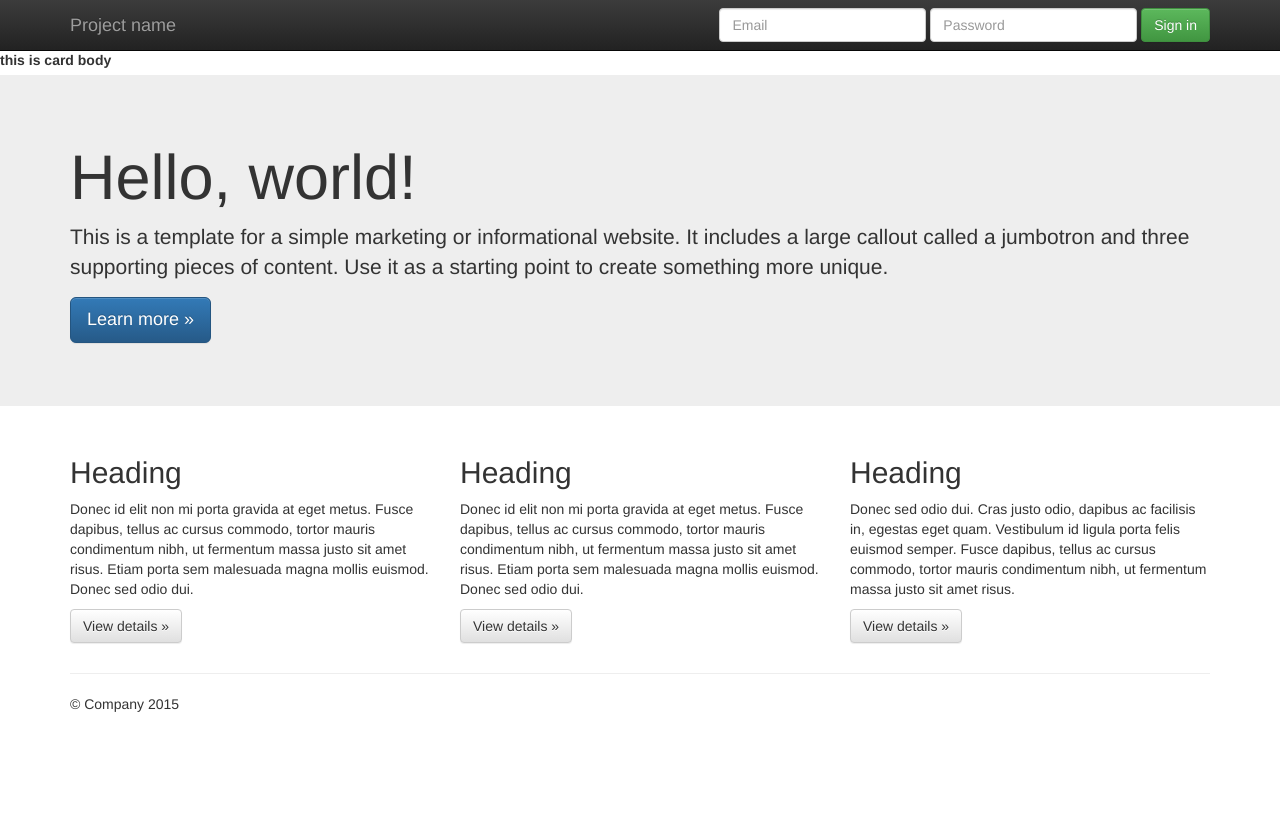
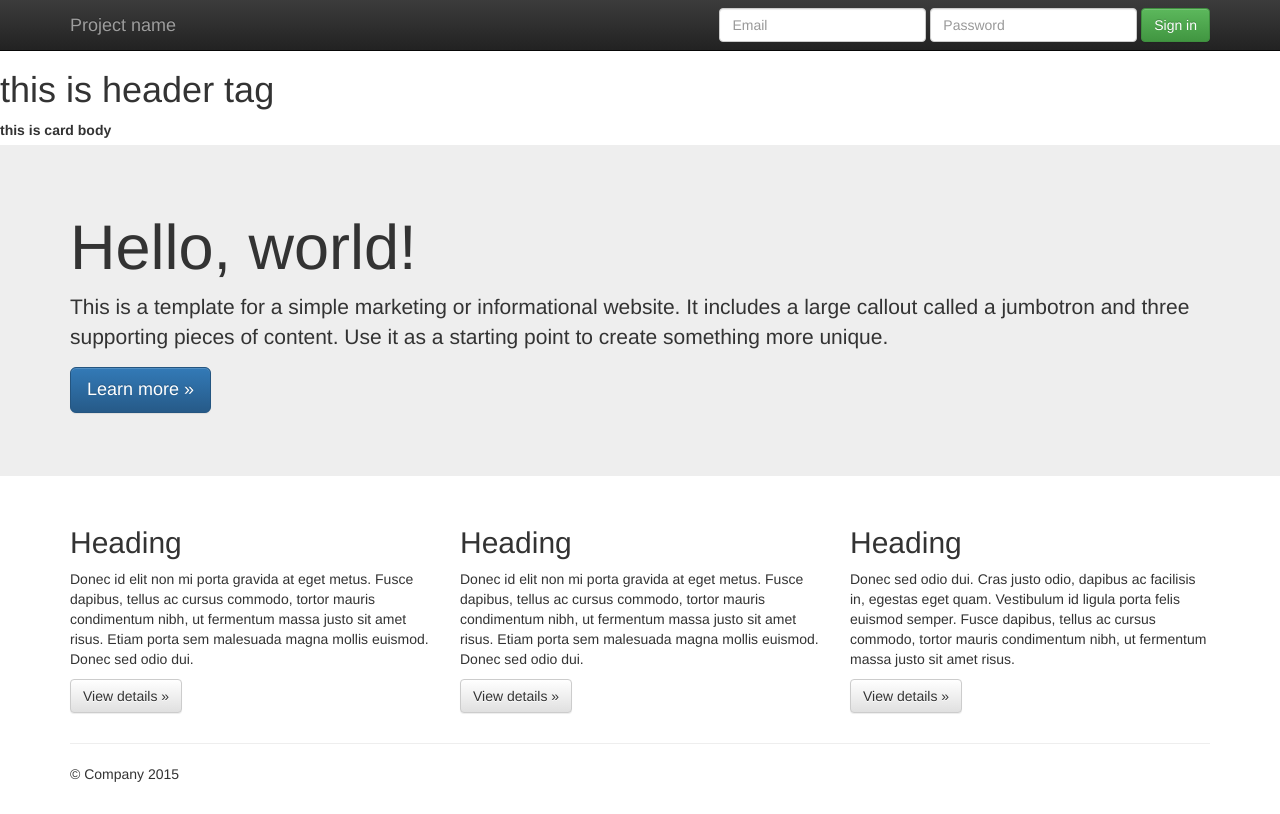
Before and after one commit to Mahendra-1212/website, a plain HTML site: page index.html in a window 1280 px wide. Drawn offline with nearby package versions, Linux system fonts and the light colour scheme.

Commit message:
added header tag

```diff
--- a/index.html
+++ b/index.html
@@ -51,7 +51,7 @@
         </div><!--/.navbar-collapse -->
       </div>
     </nav>
-
+        <h1>this is header tag</h1>
         <div class="card">
             <div class="card-heaader">
                 <title> This is the card header</title>
```
